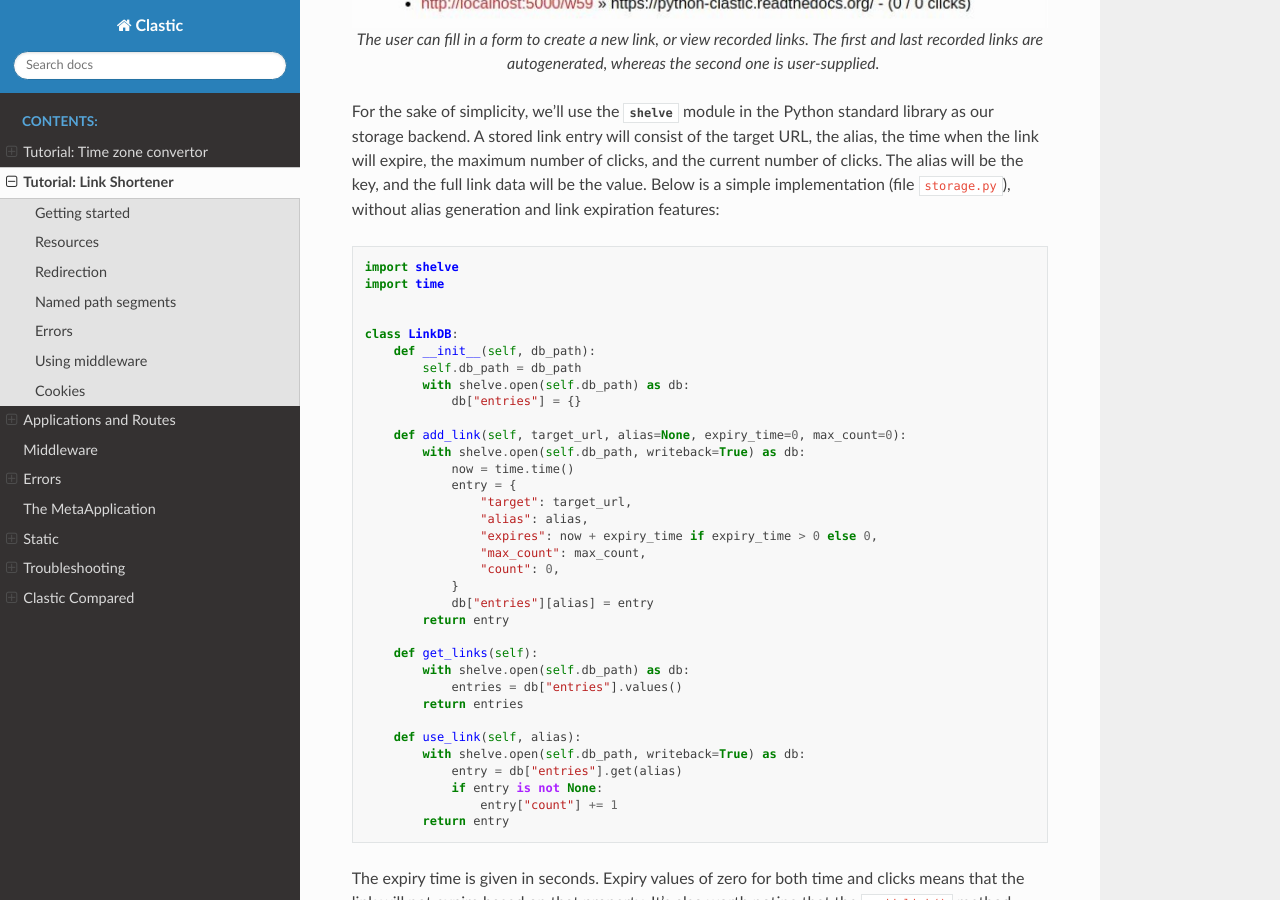
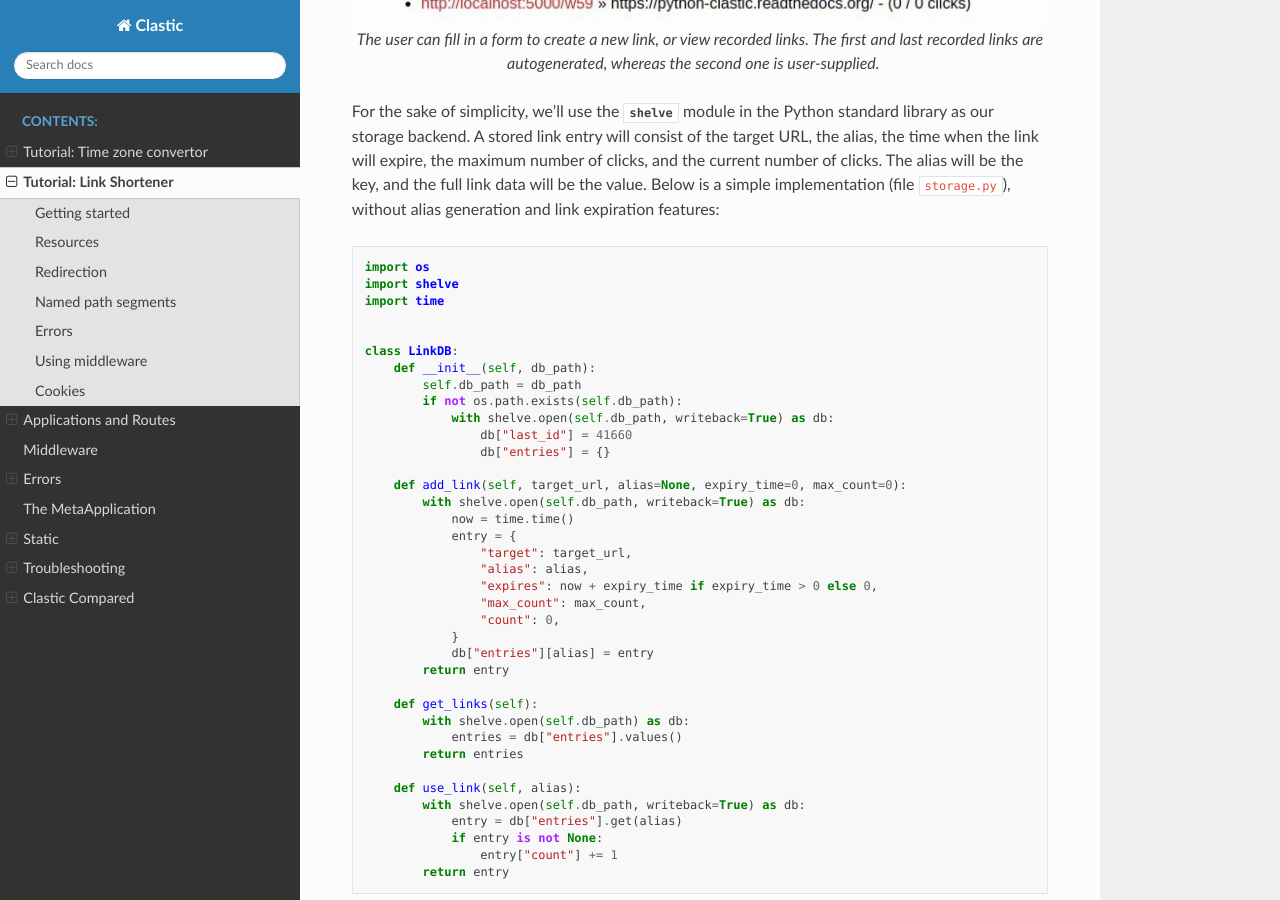
Before and after one commit to mahmoud/clastic, a Sphinx documentation site: the page built from docs/tutorial-part2.rst, in a window 1280 px wide and 900 px high, scrolled down 1076 px. Built offline with Sphinx 7.4.7 and the Read the Docs theme 2.0.0, drawn with Linux system fonts in a browser that asks for light colours.

```diff
--- a/docs/tutorial-part2.rst
+++ b/docs/tutorial-part2.rst
@@ -47,6 +47,7 @@ without alias generation and link expiration features:
 
 .. code-block:: python
 
+   import os
    import shelve
    import time
 
@@ -54,8 +55,10 @@ without alias generation and link expiration features:
    class LinkDB:
        def __init__(self, db_path):
            self.db_path = db_path
-           with shelve.open(self.db_path) as db:
-               db["entries"] = {}
+           if not os.path.exists(self.db_path):
+               with shelve.open(self.db_path, writeback=True) as db:
+                   db["last_id"] = 41660
+                   db["entries"] = {}
 
        def add_link(self, target_url, alias=None, expiry_time=0, max_count=0):
            with shelve.open(self.db_path, writeback=True) as db:
```
Also changed, not shown: 1 other file.
